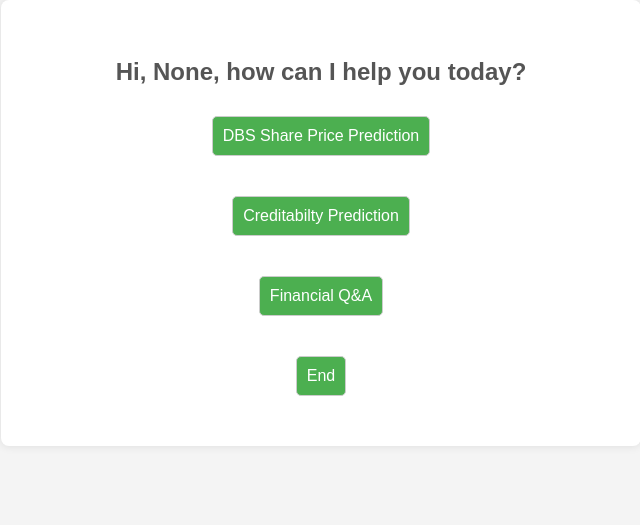
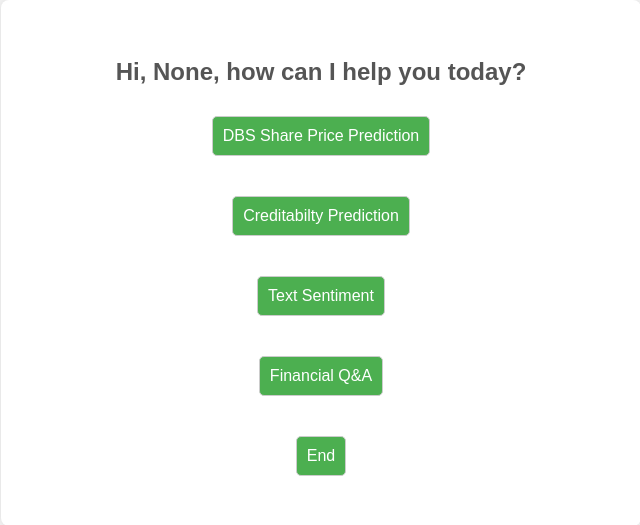
Before and after one commit to jidawei001/text_sentiment, a Flask app: page /main in a window 1280 px wide. Shown: the top 525 px of the page, without its empty margins (319-959 px from the left). Run offline with Flask 3, Linux system fonts and the light colour scheme.

Commit message:
Update main.html

```diff
--- a/templates/main.html
+++ b/templates/main.html
@@ -73,6 +73,9 @@
         <form action="/creditability" method="post">
             <input type="submit" value="Creditabilty Prediction">
         </form>
+        <form action="/text_sentiment" method="post">
+            <input type="submit" value="Text Sentiment">
+        </form>
         <form action="/makersuite" method="post">
             <input type="submit" value="Financial Q&A">
         </form>
```
